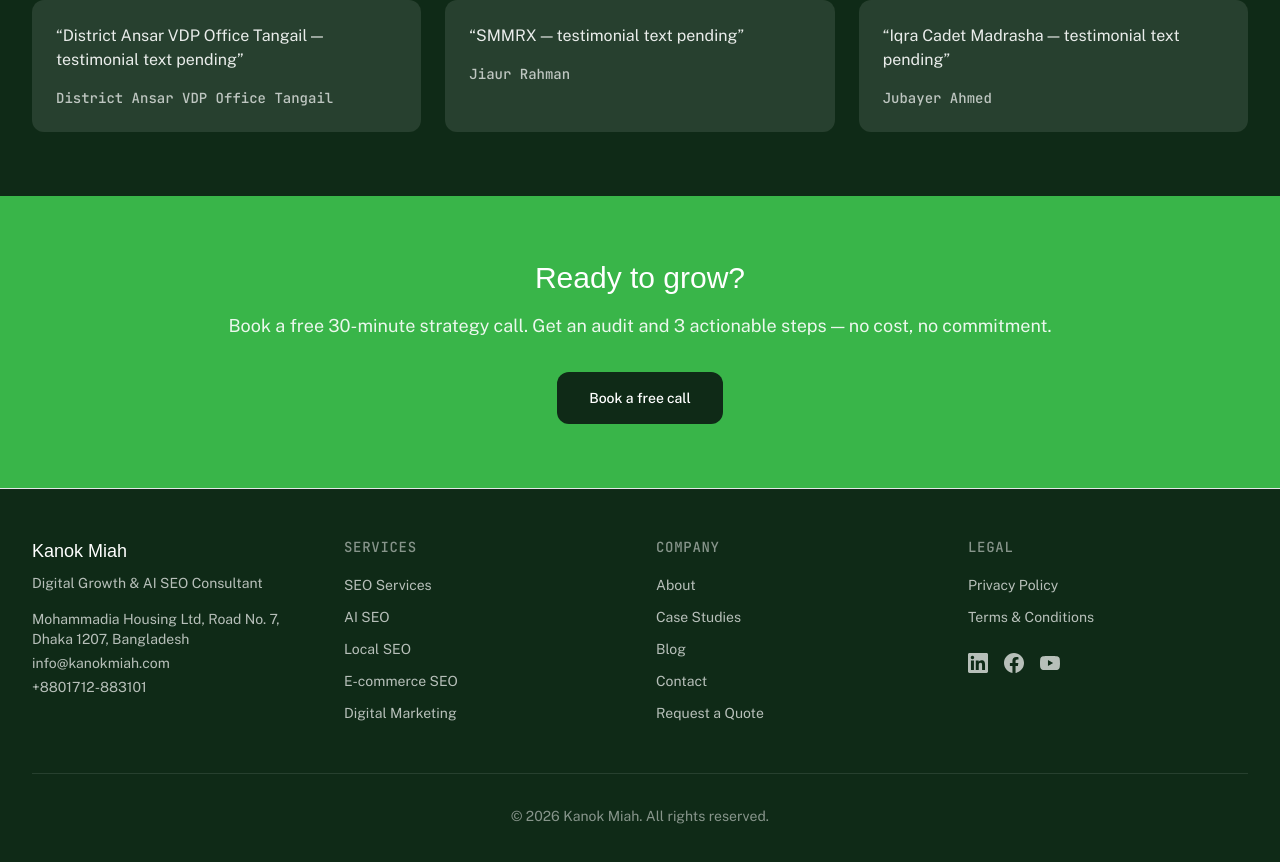
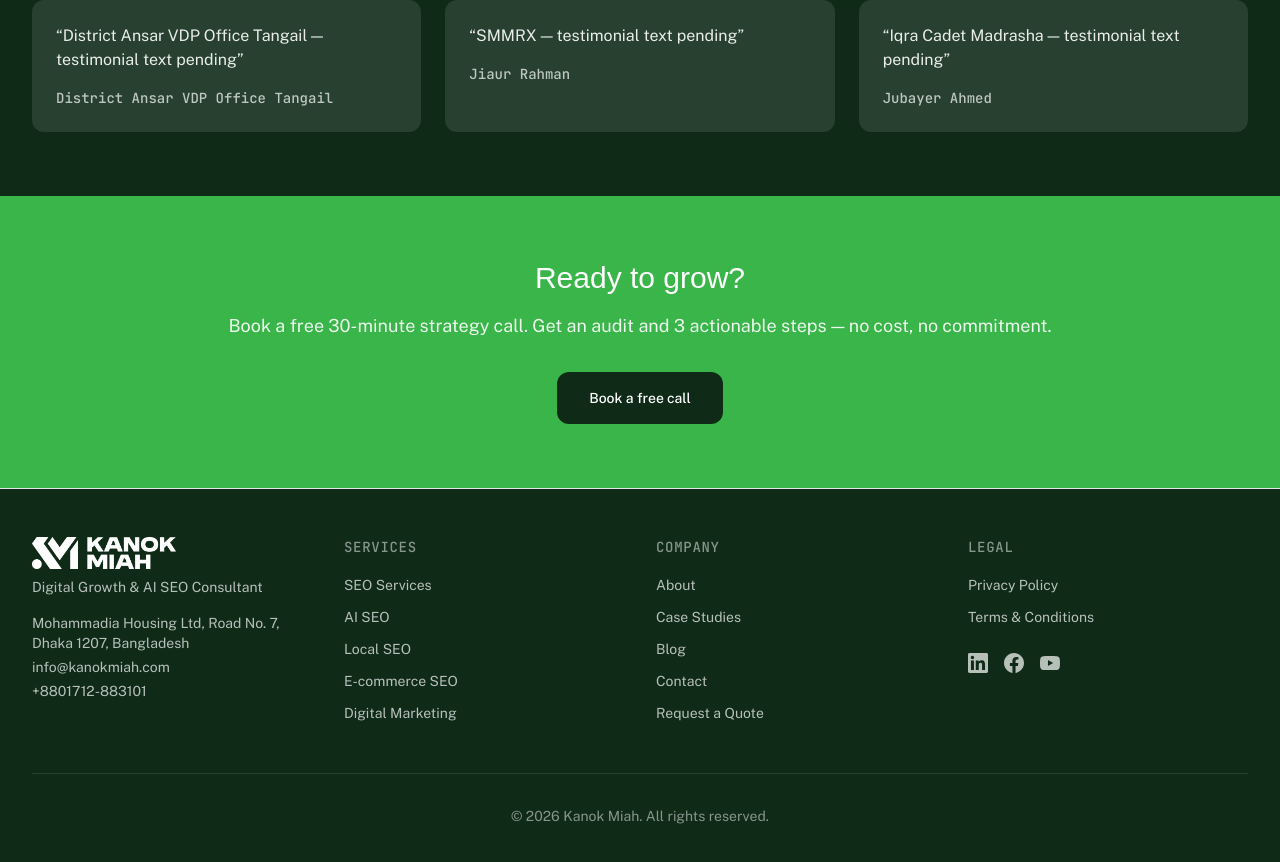
Before and after one commit to mdkanokmiah232-arch/kanok-miah-digital-marketing-website, a Next.js app: page / in a window 1280 px wide. Shown: the part 1774-2636 px from the top of the page. Built offline with nearby package versions, Linux system fonts and the light colour scheme; a web font is replaced by a local one.

Commit message:
feat: add footer logo

```diff
--- a/src/components/Footer.tsx
+++ b/src/components/Footer.tsx
@@ -29,7 +29,8 @@
         <div className="grid gap-8 md:grid-cols-2 lg:grid-cols-4">
           {/* Brand */}
           <div>
-            <h3 className="font-display text-lg">{SITE.name}</h3>
+            {/* eslint-disable-next-line @next/next/no-img-element */}
+            <img src="/footer-logo.png" alt="Kanok Miah" className="h-8 w-auto" />
             <p className="mt-2 text-sm text-white/70">{SITE.tagline}</p>
             <div className="mt-4 space-y-1 text-sm text-white/70">
               <p>{NAP.address}</p>
```
Also changed, not shown: public/footer-logo.png (added).
